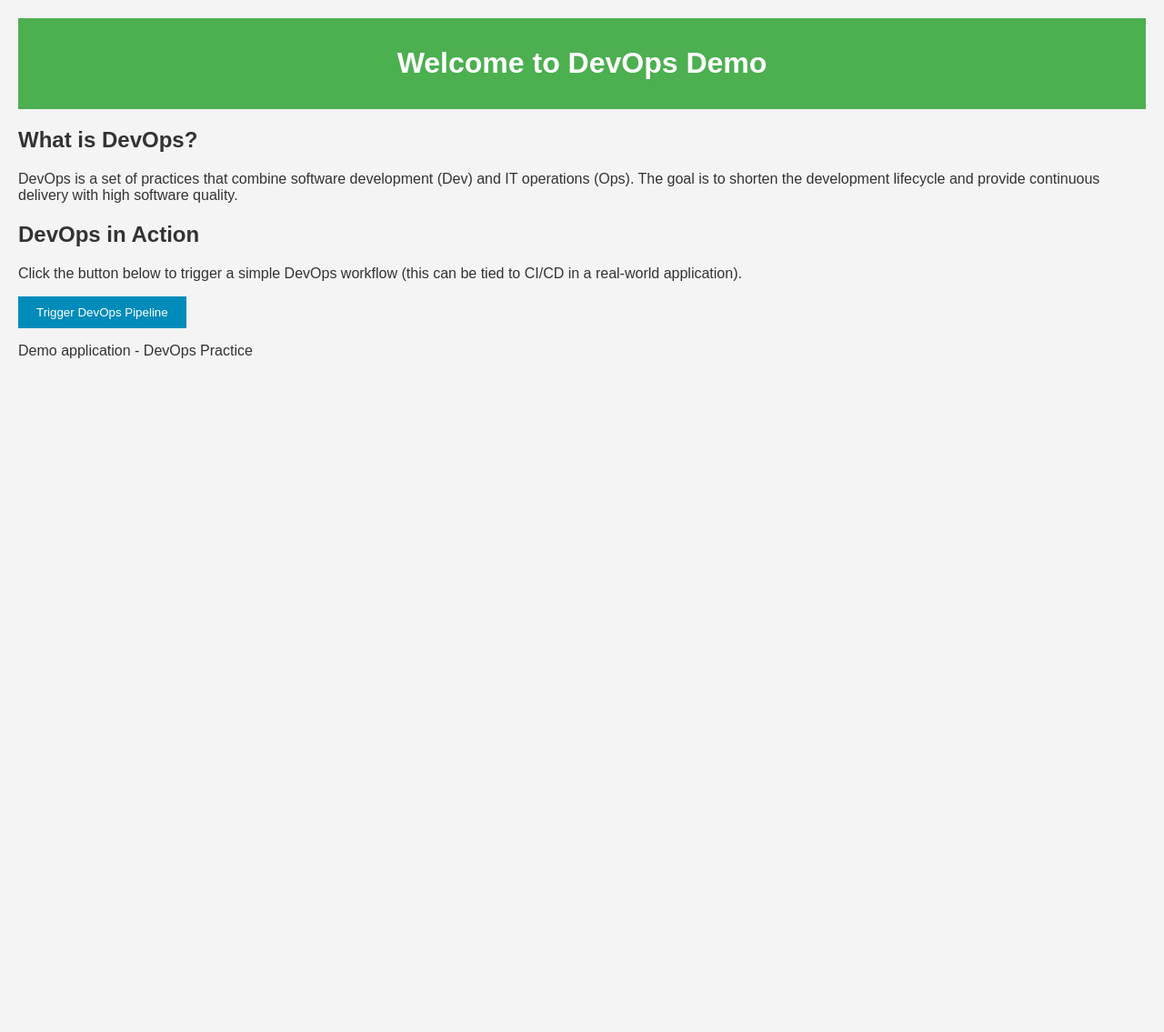
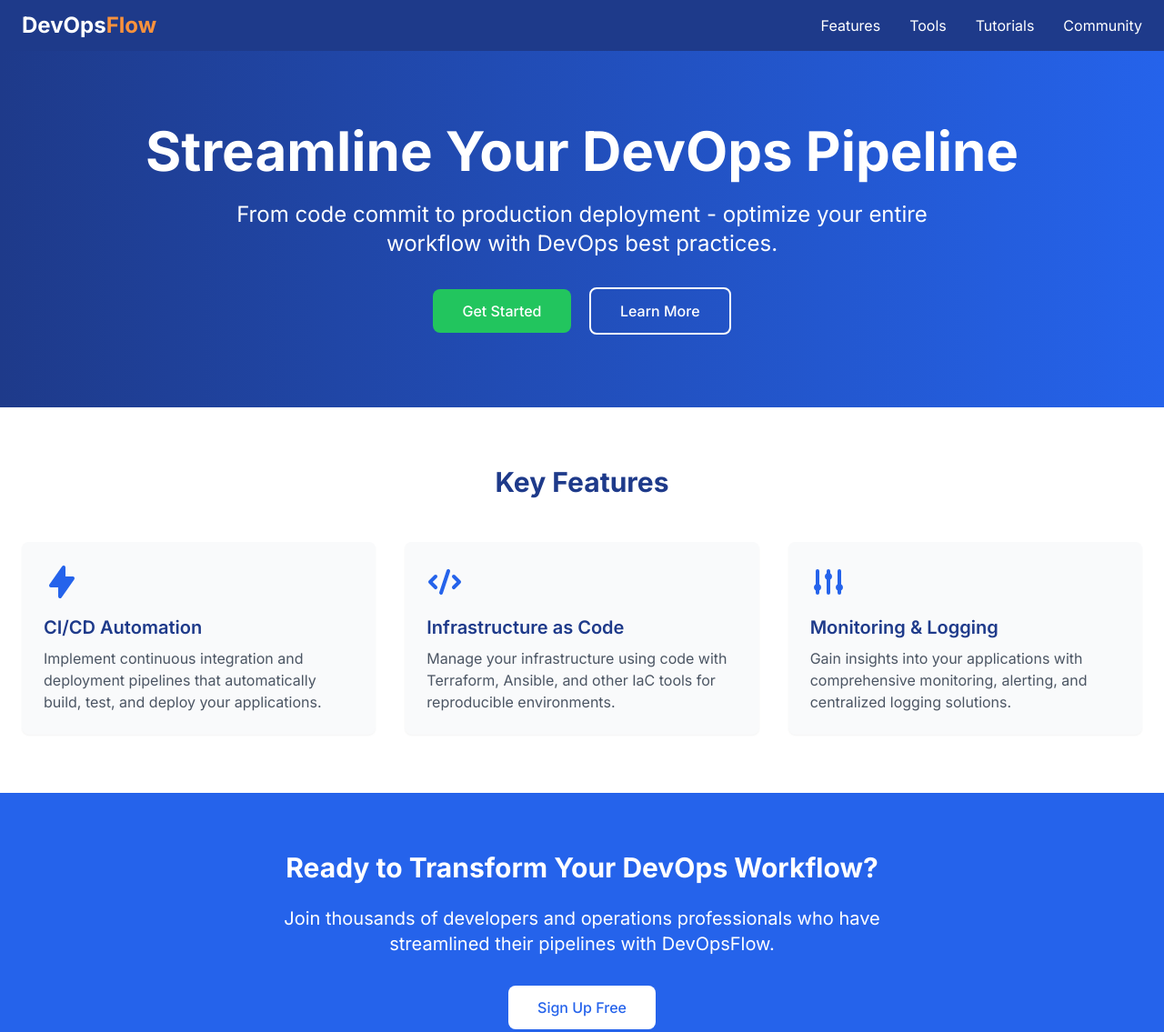
Before and after one commit to KrishButani/devops-session, a plain HTML site: page index.html in a window 1280 px wide. Shown: the top 1135 px of the page at 91% size. Before the commit the page ends 800 px from the top, so only its background shows below. Drawn offline with nearby package versions, Linux system fonts and the light colour scheme.

Commit message:
index.html

```diff
--- a/index.html
+++ b/index.html
@@ -1,59 +1,127 @@
 <!DOCTYPE html>
-<html lang="en">
+<html lang="en" class="scroll-smooth">
 <head>
     <meta charset="UTF-8">
     <meta name="viewport" content="width=device-width, initial-scale=1.0">
-    <title>DevOps Demo</title>
-    <style>
-        body {
-            font-family: Arial, sans-serif;
-            background-color: #f4f4f4;
-            color: #333;
-            margin: 0;
-            padding: 20px;
+    <title>DevOpsFlow - Streamline Your Development Pipeline -Husen</title>
+    <script src="https://cdn.tailwindcss.com"></script>
+    <link href="https://fonts.googleapis.com/css2?family=Inter:wght@300;400;500;600;700&display=swap" rel="stylesheet">
+    <script>
+        tailwind.config = {
+            theme: {
+                extend: {
+                    fontFamily: {
+                        sans: ['Inter', 'sans-serif'],
+                    },
+                    colors: {
+                        primary: {
+                            600: '#2563EB',
+                            900: '#1E3A8A',
+                        }
+                    }
+                }
+            }
         }
-        header {
-            background-color: #4CAF50;
-            color: white;
-            padding: 10px 0;
-            text-align: center;
-        }
-        section {
-            margin-top: 20px;
-        }
-        .button {
-            background-color: #008CBA;
-            color: white;
-            padding: 10px 20px;
-            border: none;
-            cursor: pointer;
-            text-align: center;
-        }
-        .button:hover {
-            background-color: #007B9F;
-        }
-    </style>
+    </script>
 </head>
-<body>
+<body class="bg-blue-100 font-sans antialiased">
+    <!-- Navigation -->
+    <nav class="bg-blue-900 text-white shadow-lg">
+        <div class="container mx-auto px-6 py-3 flex justify-between items-center">
+            <a href="#" class="text-2xl font-bold">DevOps<span class="text-orange-400">Flow</span></a>
+            <div class="hidden md:flex space-x-8">
+                <a href="#features" class="hover:text-blue-300 transition">Features</a>
+                <a href="#tools" class="hover:text-blue-300 transition">Tools</a>
+                <a href="#tutorials" class="hover:text-blue-300 transition">Tutorials</a>
+                <a href="#community" class="hover:text-blue-300 transition">Community</a>
+            </div>
+            <button class="md:hidden focus:outline-none">
+                <svg class="w-6 h-6" fill="none" stroke="currentColor" viewBox="0 0 24 24">
+                    <path stroke-linecap="round" stroke-linejoin="round" stroke-width="2" d="M4 6h16M4 12h16M4 18h16"></path>
+                </svg>
+            </button>
+        </div>
+    </nav>
 
-    <header>
-        <h1>Welcome to DevOps Demo</h1>
-    </header>
-
-    <section>
-        <h2>What is DevOps?</h2>
-        <p>DevOps is a set of practices that combine software development (Dev) and IT operations (Ops). The goal is to shorten the development lifecycle and provide continuous delivery with high software quality.</p>
+    <!-- Hero Section -->
+    <section class="bg-gradient-to-r from-blue-900 to-blue-600 text-white py-20">
+        <div class="container mx-auto px-6 text-center">
+            <h1 class="text-4xl md:text-6xl font-bold mb-6">Streamline Your DevOps Pipeline</h1>
+            <p class="text-xl md:text-2xl mb-8 max-w-3xl mx-auto">From code commit to production deployment - optimize your entire workflow with DevOps best practices.</p>
+            <div class="space-x-4">
+                <a href="#get-started" class="bg-green-500 hover:bg-green-600 text-white px-8 py-3 rounded-lg font-medium inline-block transition">Get Started</a>
+                <a href="#learn-more" class="bg-transparent hover:bg-blue-700 border-2 border-white text-white px-8 py-3 rounded-lg font-medium inline-block transition">Learn More</a>
+            </div>
+        </div>
     </section>
 
-    <section>
-        <h2>DevOps in Action</h2>
-        <p>Click the button below to trigger a simple DevOps workflow (this can be tied to CI/CD in a real-world application).</p>
-        <button class="button" onclick="alert('CI/CD Pipeline Triggered!')">Trigger DevOps Pipeline</button>
+    <!-- Features Section -->
+    <section id="features" class="py-16 bg-white">
+        <div class="container mx-auto px-6">
+            <h2 class="text-3xl font-bold text-center text-blue-900 mb-12">Key Features</h2>
+            <div class="grid md:grid-cols-3 gap-8">
+                <!-- Feature 1 -->
+                <div class="bg-gray-50 p-6 rounded-lg shadow-sm hover:shadow-md transition">
+                    <div class="text-blue-600 mb-4">
+                        <svg class="w-10 h-10" fill="currentColor" viewBox="0 0 20 20">
+                            <path fill-rule="evenodd" d="M11.3 1.046A1 1 0 0112 2v5h4a1 1 0 01.82 1.573l-7 10A1 1 0 018 18v-5H4a1 1 0 01-.82-1.573l7-10a1 1 0 011.12-.38z" clip-rule="evenodd"></path>
+                        </svg>
+                    </div>
+                    <h3 class="text-xl font-semibold mb-2 text-blue-900">CI/CD Automation</h3>
+                    <p class="text-gray-600">Implement continuous integration and deployment pipelines that automatically build, test, and deploy your applications.</p>
+                </div>
+
+                <!-- Feature 2 -->
+                <div class="bg-gray-50 p-6 rounded-lg shadow-sm hover:shadow-md transition">
+                    <div class="text-blue-600 mb-4">
+                        <svg class="w-10 h-10" fill="currentColor" viewBox="0 0 20 20">
+                            <path fill-rule="evenodd" d="M12.316 3.051a1 1 0 01.633 1.265l-4 12a1 1 0 11-1.898-.632l4-12a1 1 0 011.265-.633zM5.707 6.293a1 1 0 010 1.414L3.414 10l2.293 2.293a1 1 0 11-1.414 1.414l-3-3a1 1 0 010-1.414l3-3a1 1 0 011.414 0zm8.586 0a1 1 0 011.414 0l3 3a1 1 0 010 1.414l-3 3a1 1 0 11-1.414-1.414L16.586 10l-2.293-2.293a1 1 0 010-1.414z" clip-rule="evenodd"></path>
+                        </svg>
+                    </div>
+                    <h3 class="text-xl font-semibold mb-2 text-blue-900">Infrastructure as Code</h3>
+                    <p class="text-gray-600">Manage your infrastructure using code with Terraform, Ansible, and other IaC tools for reproducible environments.</p>
+                </div>
+
+                <!-- Feature 3 -->
+                <div class="bg-gray-50 p-6 rounded-lg shadow-sm hover:shadow-md transition">
+                    <div class="text-blue-600 mb-4">
+                        <svg class="w-10 h-10" fill="currentColor" viewBox="0 0 20 20">
+                            <path d="M5 4a1 1 0 00-2 0v7.268a2 2 0 000 3.464V16a1 1 0 102 0v-1.268a2 2 0 000-3.464V4zM11 4a1 1 0 10-2 0v1.268a2 2 0 000 3.464V16a1 1 0 102 0V8.732a2 2 0 000-3.464V4zM16 3a1 1 0 011 1v7.268a2 2 0 010 3.464V16a1 1 0 11-2 0v-1.268a2 2 0 010-3.464V4a1 1 0 011-1z"></path>
+                        </svg>
+                    </div>
+                    <h3 class="text-xl font-semibold mb-2 text-blue-900">Monitoring & Logging</h3>
+                    <p class="text-gray-600">Gain insights into your applications with comprehensive monitoring, alerting, and centralized logging solutions.</p>
+                </div>
+            </div>
+        </div>
     </section>
 
-    <footer>
-        <p>Demo application - DevOps Practice</p>
+    <!-- CTA Section -->
+    <section class="py-16 bg-blue-600 text-white">
+        <div class="container mx-auto px-6 text-center">
+            <h2 class="text-3xl font-bold mb-6">Ready to Transform Your DevOps Workflow?</h2>
+            <p class="text-xl mb-8 max-w-2xl mx-auto">Join thousands of developers and operations professionals who have streamlined their pipelines with DevOpsFlow.</p>
+            <a href="#signup" class="bg-white text-blue-600 hover:bg-gray-100 px-8 py-3 rounded-lg font-medium inline-block transition">Sign Up Free</a>
+        </div>
+    </section>
+
+    <!-- Footer -->
+    <footer class="bg-blue-900 text-white py-8">
+        <div class="container mx-auto px-6">
+            <div class="flex flex-col md:flex-row justify-between items-center">
+                <div class="mb-4 md:mb-0">
+                    <a href="#" class="text-2xl font-bold">DevOps<span class="text-orange-400">Flow</span></a>
+                </div>
+                <div class="flex space-x-6">
+                    <a href="#" class="hover:text-blue-300 transition">Terms</a>
+                    <a href="#" class="hover:text-blue-300 transition">Privacy</a>
+                    <a href="#" class="hover:text-blue-300 transition">Contact</a>
+                </div>
+            </div>
+            <div class="border-t border-blue-800 mt-8 pt-8 text-sm text-center text-blue-300">
+                &copy; 2023 DevOpsFlow. All rights reserved.
+            </div>
+        </div>
     </footer>
-
 </body>
 </html>
```
